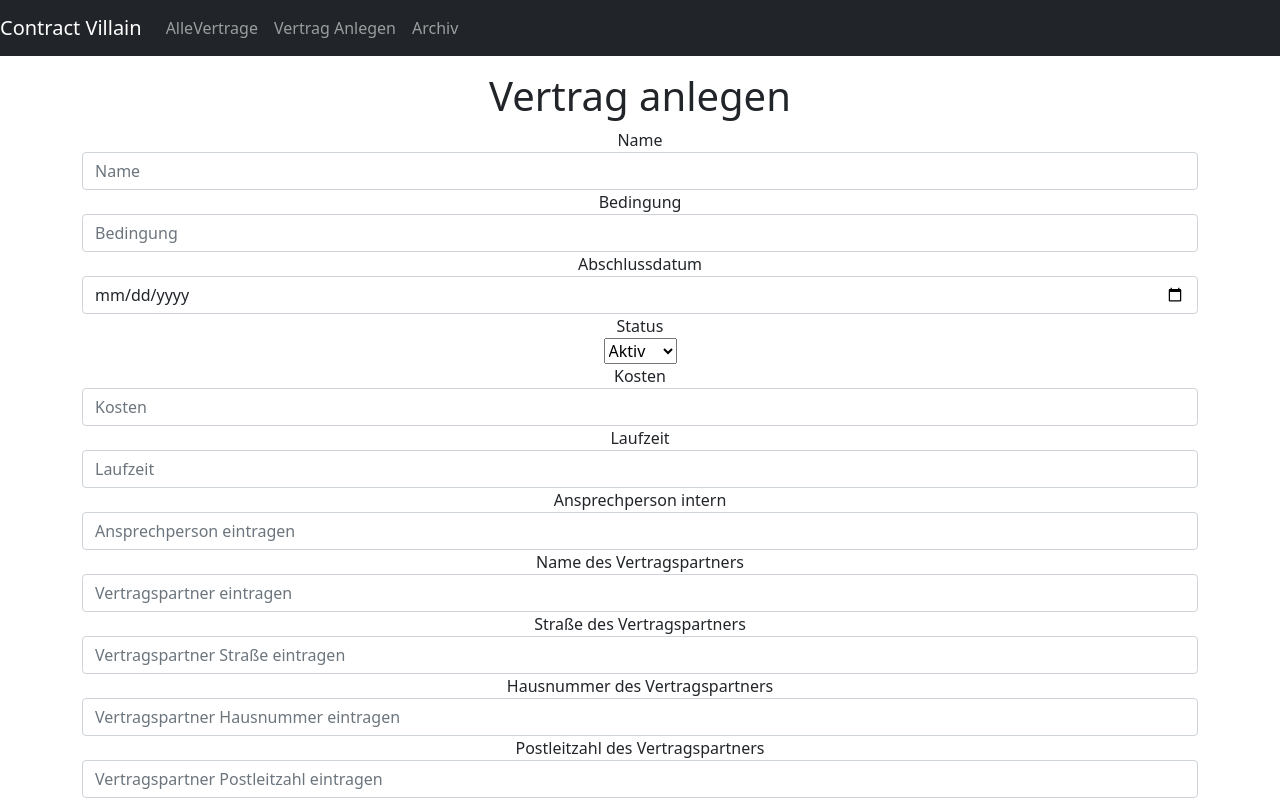
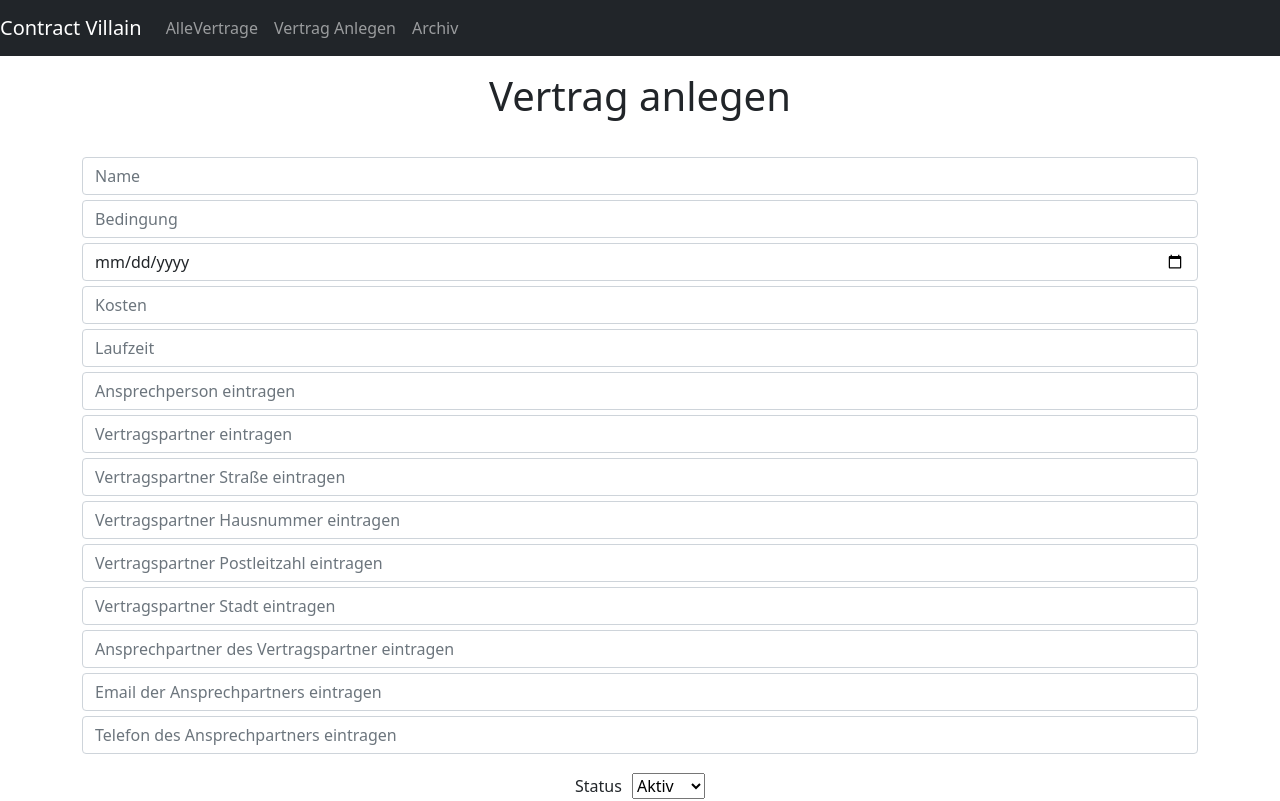
Before and after one commit to Henriette-Wien/Vertragsdatenbank, a React (Create React App) app in the folder src/frontendvertragsdatenbank/: page /add in a window 1280 px wide. Shown: the top 801 px of the page. Built offline with nearby package versions, Linux system fonts and the light colour scheme.

Commit message:
Formular Vertrag anlegen angepasst

```diff
--- a/src/frontendvertragsdatenbank/src/components/VertragAnlegen.jsx
+++ b/src/frontendvertragsdatenbank/src/components/VertragAnlegen.jsx
@@ -233,8 +233,9 @@ export default class VertragAnlegen extends Component {
                     <div>
                         <h1>Vertrag anlegen</h1>
                         <div className="form-group">
-                            <label htmlFor="title">Name</label>
+                            <label htmlFor="title"></label>
                             <input
+                                style={styleFormular}
                                 type="text"
                                 className="form-control"
                                 id="name"
@@ -247,8 +248,8 @@ export default class VertragAnlegen extends Component {
                         </div>
 
                         <div className="form-group">
-                            <label htmlFor="bedingung">Bedingung</label>
                             <input
+                                style={styleFormular}
                                 type="textarea"
                                 className="form-control"
                                 id="bedingung"
@@ -260,8 +261,8 @@ export default class VertragAnlegen extends Component {
                             />
                         </div>
                         <div className="form-group">
-                            <label htmlFor="abschlussdatum">Abschlussdatum</label>
                             <input
+                                style={styleFormular}
                                 type="date"
                                 className="form-control"
                                 id="abschlussdatum"
@@ -269,29 +270,12 @@ export default class VertragAnlegen extends Component {
                                 value={this.state.abschlussdatum}
                                 onChange={this.onChangeAbschlussdatum}
                                 name="abschlussdatum"
-                                placeholder="Abschlussdatum"
-                            />
+                                placeholder="Abschlussdatum">
+                            </input>
                         </div>
                         <div className="form-group">
-                            <label htmlFor="status">Status</label>
-                            <div>
-                            <select>
-                            <option value={this.state.status} onChange={this.onChangeStatus}>Aktiv</option>
-                                <option value="inaktiv">Inaktiv</option>
-                                type="textarea"
-                                className="form-control"
-                                id="status"
-                                required
-                                value={this.state.status}
-                                onChange={this.onChangeStatus}
-                                name="status"
-                                placeholder="Status"
-                            </select>
-                            </div>
-                        </div>
-                        <div className="form-group">
-                            <label htmlFor="kosten">Kosten</label>
                             <input
+                                style={styleFormular}
                                 type="textarea"
                                 className="form-control"
                                 id="kosten"
@@ -303,8 +287,8 @@ export default class VertragAnlegen extends Component {
                             />
                         </div>
                         <div className="form-group">
-                            <label htmlFor="laufzeit">Laufzeit</label>
                             <input
+                                style={styleFormular}
                                 type="textarea"
                                 className="form-control"
                                 id="laufzeit"
@@ -318,8 +302,8 @@ export default class VertragAnlegen extends Component {
 
 
                         <div className="form-group">
-                            <label htmlFor="ansprechperson">Ansprechperson intern</label>
                             <input
+                                style={styleFormular}
                                 type="textarea"
                                 className="form-control"
                                 id="ansprechperson"
@@ -332,8 +316,8 @@ export default class VertragAnlegen extends Component {
                         </div>
 
                         <div className="form-group">
-                            <label htmlFor="vertragspartnerName">Name des Vertragspartners</label>
                             <input
+                                style={styleFormular}
                                 type="textarea"
                                 className="form-control"
                                 id="vertragspartner.name"
@@ -345,8 +329,8 @@ export default class VertragAnlegen extends Component {
                             />
                         </div>
                         <div className="form-group">
-                            <label htmlFor="vertragspartnerStrasse">Straße des Vertragspartners</label>
                             <input
+                                style={styleFormular}
                                 type="textarea"
                                 className="form-control"
                                 id="vertragspartnerStrasse"
@@ -358,8 +342,8 @@ export default class VertragAnlegen extends Component {
                             />
                         </div>
                         <div className="form-group">
-                            <label htmlFor="vertragspartnerHausnummer">Hausnummer des Vertragspartners</label>
                             <input
+                                style={styleFormular}
                                 type="textarea"
                                 className="form-control"
                                 id="vertragspartnerHausnummer"
@@ -371,8 +355,8 @@ export default class VertragAnlegen extends Component {
                             />
                         </div>
                         <div className="form-group">
-                            <label htmlFor="vertragspartnerPostleitzahl">Postleitzahl des Vertragspartners</label>
                             <input
+                                style={styleFormular}
                                 type="textarea"
                                 className="form-control"
                                 id="vertragspartnerPostleitzahl"
@@ -384,8 +368,8 @@ export default class VertragAnlegen extends Component {
                             />
                         </div>
                         <div className="form-group">
-                            <label htmlFor="vertragspartnerStadt">Stadt des Vertragspartners</label>
                             <input
+                                style={styleFormular}
                                 type="textarea"
                                 className="form-control"
                                 id="vertragspartnerStadt"
@@ -397,8 +381,8 @@ export default class VertragAnlegen extends Component {
                             />
                         </div>
                         <div className="form-group">
-                            <label htmlFor="ansprechpartner">Ansprechpartner des Vertragspartners</label>
                             <input
+                                style={styleFormular}
                                 type="textarea"
                                 className="form-control"
                                 id="ansprechpartner"
@@ -410,8 +394,8 @@ export default class VertragAnlegen extends Component {
                             />
                         </div>
                         <div className="form-group">
-                            <label htmlFor="mail">Email des Ansprechpartners</label>
                             <input
+                                style={styleFormular}
                                 type="textarea"
                                 className="form-control"
                                 id="ansprechpartner"
@@ -423,8 +407,8 @@ export default class VertragAnlegen extends Component {
                             />
                         </div>
                         <div className="form-group">
-                            <label htmlFor="telefon">Telefon des Ansprechpartners</label>
                             <input
+                                style={styleFormular}
                                 type="textarea"
                                 className="form-control"
                                 id="telefon"
@@ -435,7 +419,23 @@ export default class VertragAnlegen extends Component {
                                 placeholder="Telefon des Ansprechpartners eintragen"
                             />
                         </div>
-
+                        <div className="form-group">
+                            <div>
+                                <label style={styleStatus}>Status</label>
+                                <select>
+                                    <option value={this.state.status} onChange={this.onChangeStatus}>Aktiv</option>
+                                    <option value="inaktiv">Inaktiv</option>
+                                    type="textarea"
+                                    className="form-control"
+                                    id="status"
+                                    required
+                                    value={this.state.status}
+                                    onChange={this.onChangeStatus}
+                                    name="status"
+                                    placeholder="Status"
+                                </select>
+                            </div>
+                        </div>
                         <button onClick={this.saveVertrag} className="btn btn-success">
                             Vertrag speichern
                         </button>
@@ -445,8 +445,14 @@ export default class VertragAnlegen extends Component {
         );
     }
 }
-
-
+const styleStatus = {
+    marginTop: '20px',
+    marginRight: '10px',
+    marginBottom: '20px',
+}
+const styleFormular = {
+        marginTop: '5px',
+    }
 /*
 function VertragAnlegen() {
     const [input, setInput] = useState({
```
